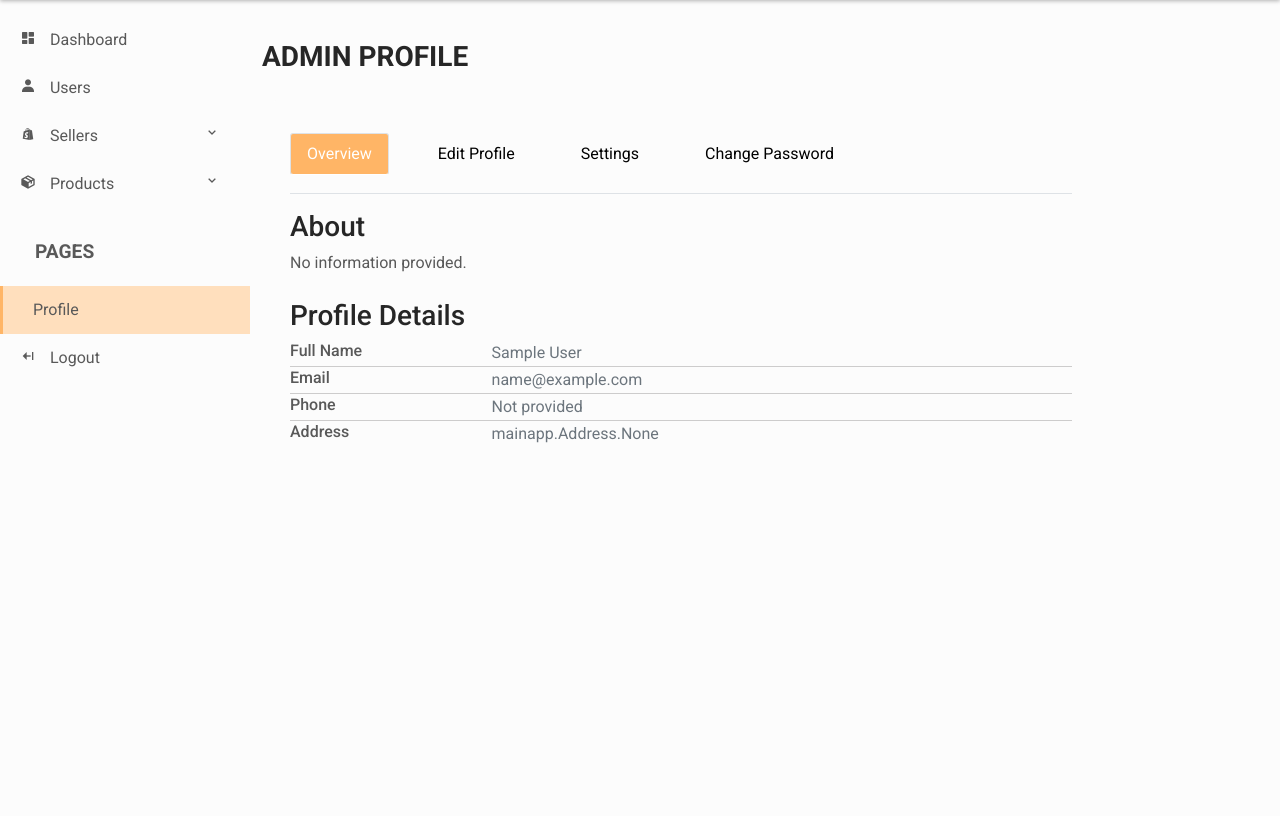
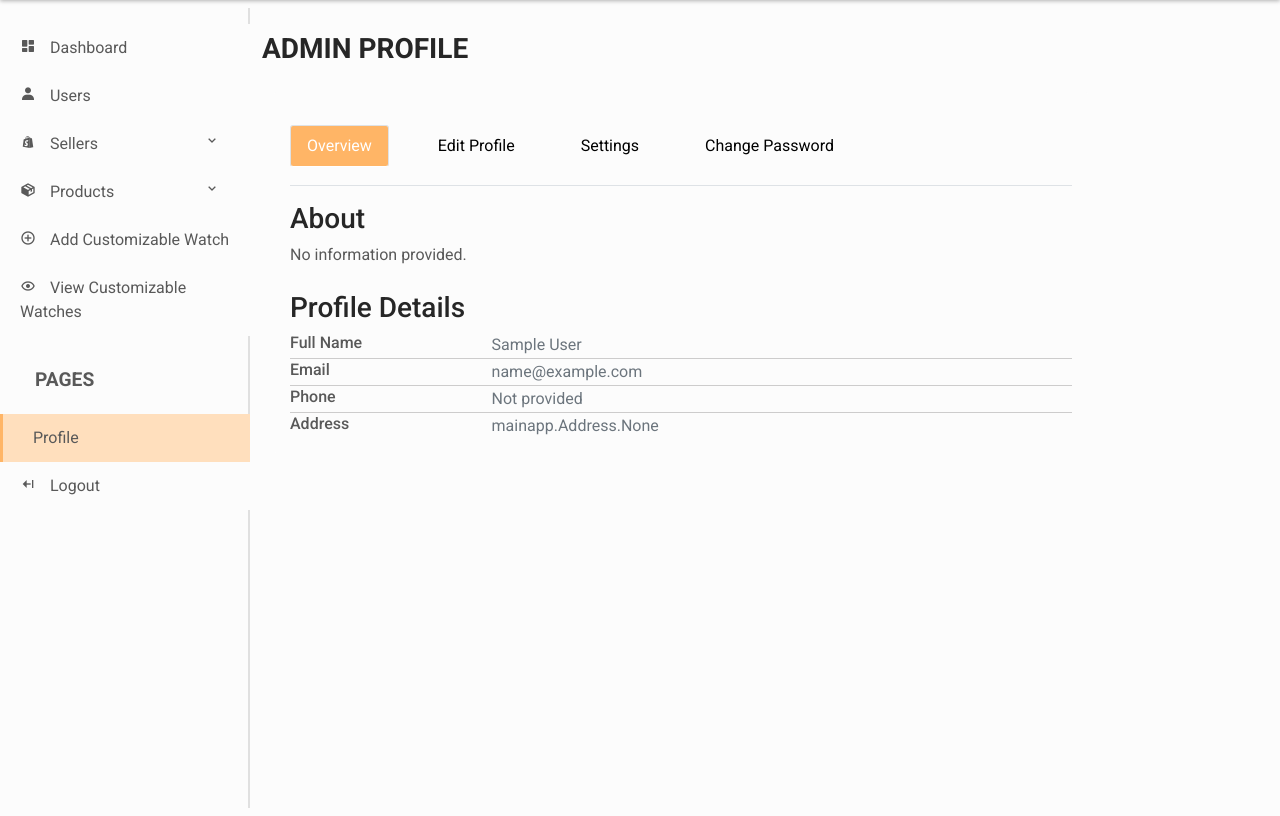
Before and after one commit to albinkroby/Timecraft, a Django app: page /admin/profile/ in a window 1280 px wide. Shown: the part 78-894 px from the top of the page. Run offline with Django 4.2, Linux system fonts and the light colour scheme; the visitor is signed in with stand-in values (Sample User, id 1); some libraries are stand-ins or nearby versions.

Commit message:
update adminapp

```diff
--- a/adminapp/templates/adminapp/base.html
+++ b/adminapp/templates/adminapp/base.html
@@ -32,6 +32,16 @@
 
     <title>Time Craft</title>
 </head>
+<style>
+   #sidebar-wrapper {
+    border-right: 2px solid #e0e0e0;
+   }
+
+   .card {
+    border: 2px solid #e0e0e0;
+   }
+
+</style>
 <body>
     <div id="page-transition-overlay" class="page-transition-overlay"></div>
     <div id="loading-spinner" class="loading-spinner">
@@ -94,9 +104,9 @@
                 </ul>
             </div>
         </nav>
-        <div class="d-flex flex-row mt-3" id="content-wrapper">
+        <div class="d-flex flex-row pt-2" id="content-wrapper">
         <!-- Sidebar -->
-            <div id="sidebar-wrapper">
+            <div id="sidebar-wrapper" class="pt-3">
                 <div class="list-group list-group-flush">
                     <a href="{% url 'adminapp:index' %}" class="list-group-item list-group-item-action {% if request.resolver_match.url_name == 'index' %}active{% endif %}">
                         <i class='bx bxs-dashboard'></i> Dashboard
@@ -126,6 +136,8 @@
                             <a class="ps-5 list-group-item list-group-item-action {% if request.resolver_match.url_name == 'material_list' %}active{% endif %}" href="{% url 'adminapp:material_list' %}"><i class='bx bx-globe'></i>Materials</a>
                         </div>
                     </div>
+                    <a class="list-group-item list-group-item-action {% if request.resolver_match.url_name == 'add_customizable_watch' %}active{% endif %}" href="{% url 'adminapp:add_customizable_watch' %}"><i class='bx bx-plus-circle'></i> Add Customizable Watch</a>
+                    <a class="list-group-item list-group-item-action {% if request.resolver_match.url_name == 'customizable_watch_list' %}active{% endif %}" href="{% url 'adminapp:customizable_watch_list' %}"><i class='bx bx-show'></i> View Customizable Watches</a>
                 </div>
                 <div class="sidebar-heading mt-3">
                     PAGES
@@ -221,5 +233,7 @@
             pageTransitionOverlay.classList.remove('active');
         });
     </script>
+
+
 </body>
 </html>
--- a/adminapp/templates/adminapp/index.html
+++ b/adminapp/templates/adminapp/index.html
@@ -3,7 +3,7 @@
 {% block admin_content %}
         <div class="row">
             <div class="col-md-4 mb-4">
-                <div class="card">
+                <div class="card shadow-sm">
                     <div class="card-header">
                         <h5 class="card-title mb-0">Total Users</h5>
                     </div>
@@ -16,7 +16,7 @@
                 </div>
             </div>
             <div class="col-md-4 mb-4">
-                <div class="card">
+                <div class="card shadow-sm">
                     <div class="card-header">
                         <h5 class="card-title mb-0">Total Products</h5>
                     </div>
@@ -29,7 +29,7 @@
                 </div>
             </div>
             <div class="col-md-4 mb-4">
-                <div class="card">
+                <div class="card shadow-sm">
                     <div class="card-header">
                         <h5 class="card-title mb-0">Total Orders</h5>
                     </div>
```
